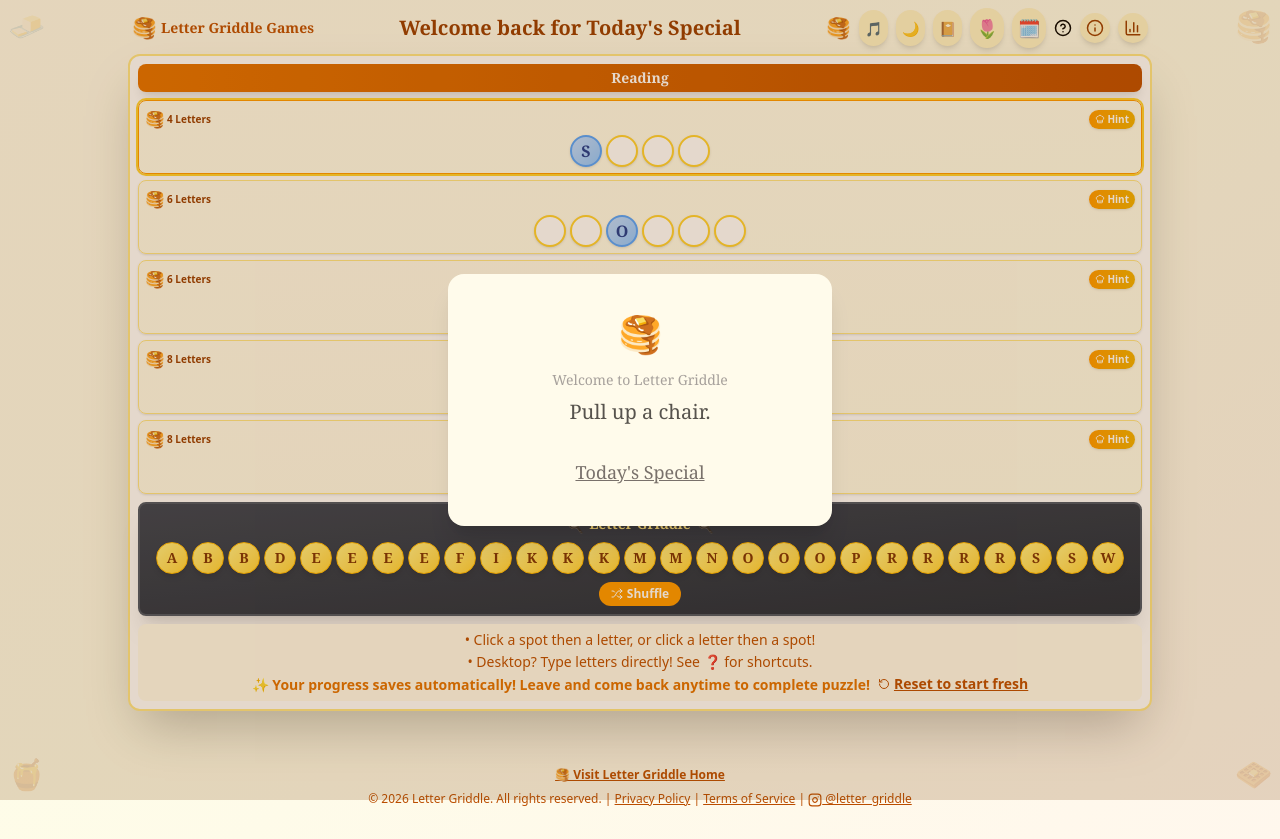
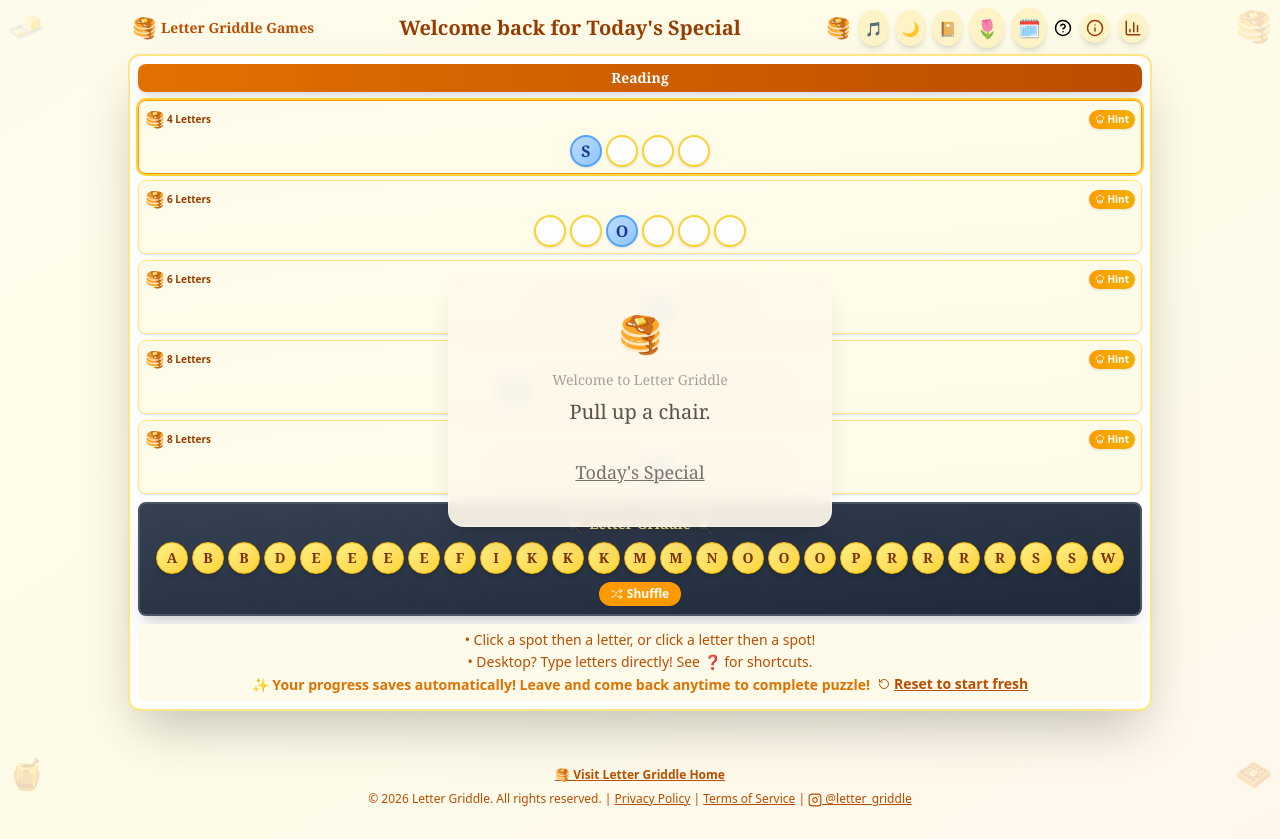
Before and after one commit to lauriegriddle/griddle-game, a Next.js app: page /play in a window 1280 px wide. Built offline with nearby package versions, Linux system fonts and the light colour scheme.

Commit message:
Make welcome modal glass card readable with clear game background

```diff
--- a/app/play/page.js
+++ b/app/play/page.js
@@ -1246,8 +1246,8 @@ const copyToClipboard = async (text) => {
 
       {/* Welcome Modal */}
       {showWelcomeModal && (
-        <div className="fixed inset-0 flex items-center justify-center z-50 p-4" style={{background: 'rgba(120, 60, 0, 0.20)'}}>
-          <div className="bg-amber-50 rounded-2xl p-10 max-w-sm w-full shadow-xl text-center">
+        <div className="fixed inset-0 flex items-center justify-center z-50 p-4" style={{background: 'rgba(120, 60, 0, 0.00)'}}>
+          <div className="rounded-2xl p-10 max-w-sm w-full shadow-xl text-center backdrop-blur-sm border border-white/40" style={{background: 'rgba(255, 248, 235, 0.92)'}}>
             <div className="text-4xl mb-4">🥞</div>
             <p className="text-sm text-stone-400 mb-2" style={{fontFamily: 'Georgia, serif'}}>
               Welcome to Letter Griddle
```
